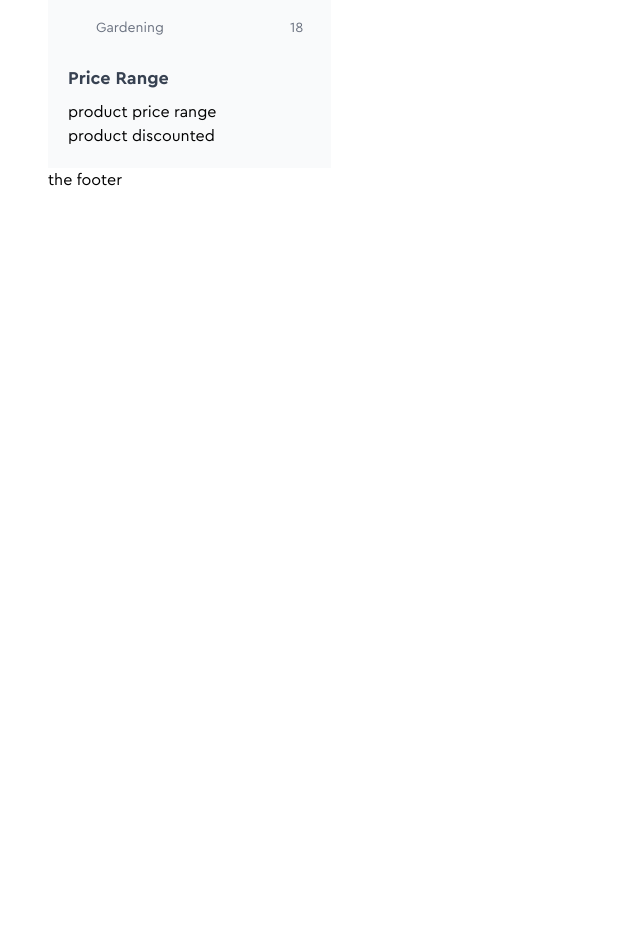
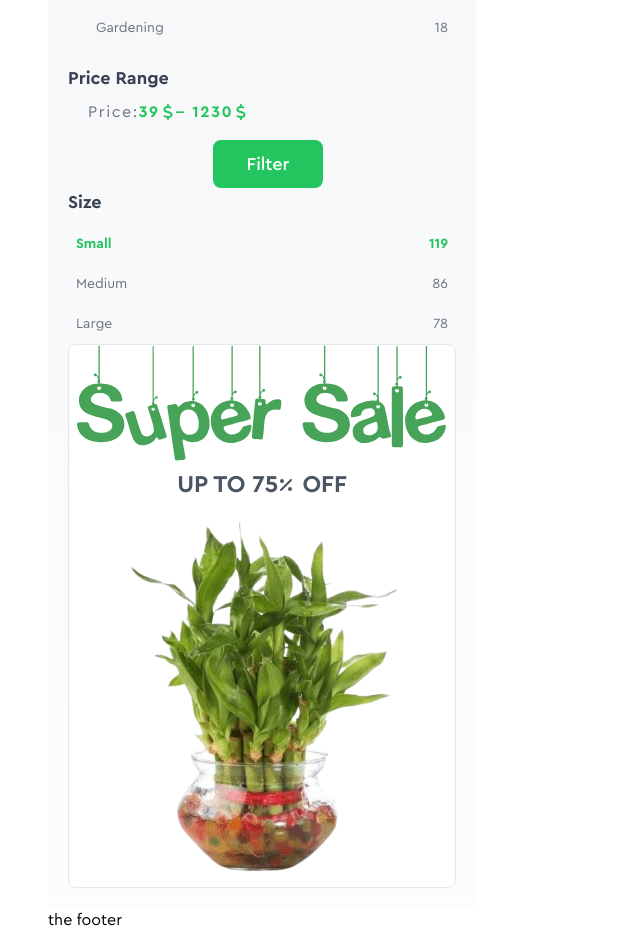
Before and after one commit to Sayidrahmatulloh/flowers-store, a Next.js app: page / in a window 1280 px wide. Shown: the part 980-1920 px from the top of the page, without its empty margins (0-640 px from the left). Before the commit the page ends 1180 px from the top, so only its background shows below. Built offline with nearby package versions, Linux system fonts and the light colour scheme.

Commit message:
product price | size | discount

```diff
--- a/src/app/components/productCards.tsx
+++ b/src/app/components/productCards.tsx
@@ -3,7 +3,7 @@ import ProductFilter from './productFilter'
 
 function ProductCards() {
   return (
-    <div className='w-3/4'>
+    <div>
       <ProductFilter />
       <ProductCardItem />
     </div>
--- a/src/app/components/productCategories.tsx
+++ b/src/app/components/productCategories.tsx
@@ -3,20 +3,24 @@ import ProductCategoryItem from './productCategoryItem'
 import ProductCategoryTitle from './productCategoryTitle'
 import ProductDiscounted from './productDiscounted'
 import ProductPriceRange from './productPriceRange'
+import ProductSize from './productSize'
 
 function ProductCategories() {
   return (
-    <div className='w-1/4 bg-gray-50 p-5'>
+    <div className='min-w-80 rounded bg-gradient-to-b from-gray-100/80 to-gray-50/50 p-5'>
       <ProductCategoryTitle text='Categories' />
       <div className='mb-4 pl-5'>
         {productCategoriesAndCount.map((item, i) => (
-          <ProductCategoryItem key={i} text={item.categoryName} count={item.count} />
+          <ProductCategoryItem
+            key={i}
+            text={item.categoryName}
+            count={item.count}
+            isActive={item.categoryName == 'House Plants'}
+          />
         ))}
       </div>
-      <ProductCategoryTitle text='Price Range' />
-      <div>
-        <ProductPriceRange />
-      </div>
+      <ProductPriceRange />
+      <ProductSize />
       <ProductDiscounted />
     </div>
   )
--- a/src/app/components/productCategoryItem.tsx
+++ b/src/app/components/productCategoryItem.tsx
@@ -1,7 +1,7 @@
-function ProductCategoryItem({ text, count }: { text: string; count: number }) {
+function ProductCategoryItem({ text, count, isActive }: { text: string; count: number; isActive?: boolean }) {
   return (
     <div
-      className={`flex h-10 cursor-pointer items-center justify-between rounded-md px-2 text-sm hover:bg-gray-200/50 ${text == 'House Plants' ? 'font-bold text-green-500' : 'text-gray-500'}`}
+      className={`flex h-10 cursor-pointer items-center justify-between rounded-md px-2 text-sm hover:bg-gray-200/50 ${isActive ? 'font-bold text-green-500' : 'text-gray-500'}`}
     >
       <h3 className='text-sm'>{text}</h3>
       <span>{count}</span>
--- a/src/app/components/productDiscounted.tsx
+++ b/src/app/components/productDiscounted.tsx
@@ -1,4 +1,16 @@
+import { faPercent } from '@fortawesome/free-solid-svg-icons'
+import { FontAwesomeIcon } from '@fortawesome/react-fontawesome'
+import Image from 'next/image'
 function ProductDiscounted() {
-  return <div>product discounted</div>
+  return (
+    <div className='flex flex-col items-center gap-2 rounded-lg border bg-white p-2 pt-0'>
+      <Image className='w-full' src={'/SuperSale.svg'} alt='super sale' width={200} height={200} />
+      <h2 className='flex items-center text-2xl font-bold uppercase text-gray-600'>
+        Up to 75
+        <FontAwesomeIcon icon={faPercent} className='mr-2 size-4' /> off
+      </h2>
+      <Image className='w-full' src={'/DiscountedFlower.png'} alt='discount' width={200} height={200} />
+    </div>
+  )
 }
 export default ProductDiscounted
--- a/src/app/components/productPriceRange.tsx
+++ b/src/app/components/productPriceRange.tsx
@@ -1,4 +1,24 @@
+import Button from '@/components/lib/button'
+import { faDollarSign } from '@fortawesome/free-solid-svg-icons'
+import { FontAwesomeIcon } from '@fortawesome/react-fontawesome'
+import ProductCategoryTitle from './productCategoryTitle'
+
 function ProductPriceRange() {
-  return <div>product price range</div>
+  return (
+    <>
+      <ProductCategoryTitle text='Price Range' />
+      <div className='flex flex-col items-start gap-4 px-2 pl-5'>
+        <h4 className='flex items-center tracking-widest text-gray-500'>
+          Price:
+          <span className='flex items-center font-bold text-green-500'>
+            39
+            <FontAwesomeIcon className='size-4' icon={faDollarSign} /> &#8211; 1230
+            <FontAwesomeIcon className='size-4' icon={faDollarSign} />
+          </span>
+        </h4>
+        <Button text='Filter' classes='mx-auto px-8 py-1' />
+      </div>
+    </>
+  )
 }
 export default ProductPriceRange
--- /dev/null
+++ b/src/app/components/productSize.tsx
@@ -0,0 +1,15 @@
+import { size } from '@/constants/constants'
+import ProductCategoryItem from './productCategoryItem'
+import ProductCategoryTitle from './productCategoryTitle'
+
+function ProductSize() {
+  return (
+    <>
+      <ProductCategoryTitle text='Size' />
+      {size.map((item, i) => (
+        <ProductCategoryItem key={i} text={item.type} count={item.count} isActive={item.type == 'Small'} />
+      ))}
+    </>
+  )
+}
+export default ProductSize
--- a/src/components/lib/button.tsx
+++ b/src/components/lib/button.tsx
@@ -6,11 +6,13 @@ function Button({
   text,
   isPrimary = true,
   isHover = true,
+  classes,
 }: {
   icon?: IconProp
   text: string
   isPrimary?: boolean
   isHover?: boolean
+  classes?: string
 }) {
   const primary = isPrimary
     ? `bg-green-500 text-white ${isHover ? 'hover:bg-white hover:text-green-500' : ''}`
@@ -18,7 +20,7 @@ function Button({
 
   return (
     <button
-      className={`flex items-center gap-2 rounded-lg  border-2 border-green-500 px-6  py-2 text-lg font-medium capitalize transition-all ${primary}`}
+      className={`flex items-center gap-2 rounded-lg  border-2 border-green-500 px-6  py-2 text-lg font-medium capitalize transition-all ${primary} ${classes}`}
     >
       {icon && <FontAwesomeIcon icon={icon} className='size-6' />}
       {text}
--- a/src/components/lib/theHeaderLogo.tsx
+++ b/src/components/lib/theHeaderLogo.tsx
@@ -5,7 +5,7 @@ import Link from 'next/link'
 function TheHeaderLogo() {
   return (
     <Link href='/'>
-      <Image className='cursor-pointer' src={logo} alt='Next.js Logo' width={150} loading='lazy' />
+      <Image className='cursor-pointer' src={logo} alt='logo' width={150} priority />
     </Link>
   )
 }
```
Also changed, not shown: .eslintrc.json, public/DiscountedFlower.png (added), public/SuperSale.svg (added).
